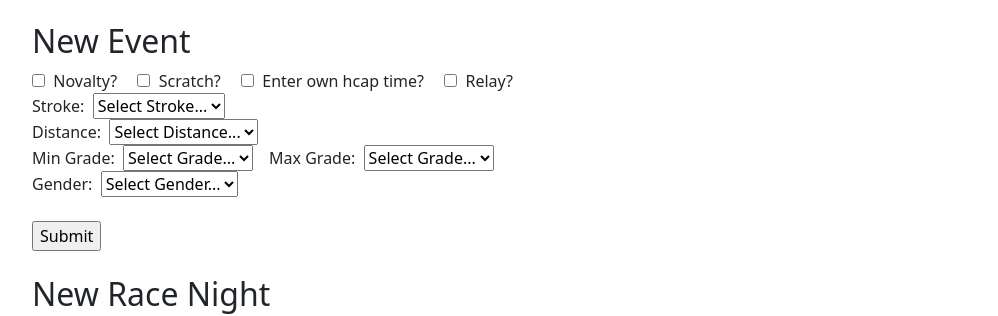
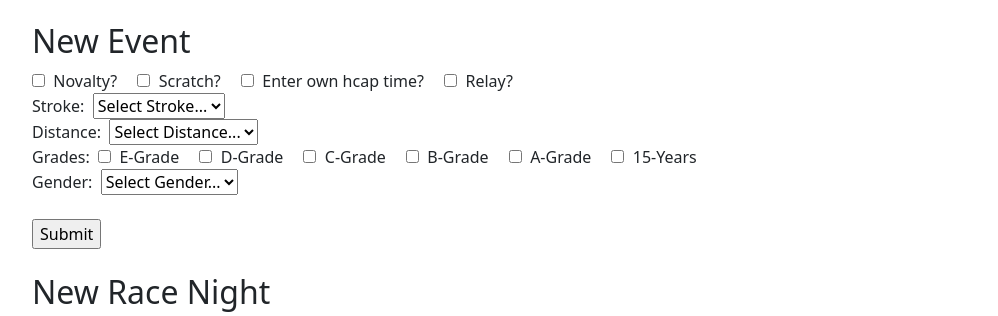
Before and after one commit to brettplumridge81/swim-nights, a React (Create React App) app: page /create in a window 1280 px wide. Shown: the part 212-528 px from the top of the page, without its empty margins (50-1048 px from the left). Built offline with nearby package versions, Linux system fonts and the light colour scheme; no server answers.

Commit message:
grades change

```diff
--- a/src/components/AddEventType.js
+++ b/src/components/AddEventType.js
@@ -10,8 +10,7 @@ export class AddEventType extends Component {
             eventTypeId: uuidv4(),
             stroke: "",
             distance: 0,
-            minGrade: "",
-            maxGrade: "",
+            grades: [],
             gender: "",
             isRelay: false,
             swimmersPerTeam: 1,
@@ -22,8 +21,7 @@ export class AddEventType extends Component {
 
         this.handleChangeStroke = this.handleChangeStroke.bind(this);
         this.handleChangeDistance = this.handleChangeDistance.bind(this);
-        this.handleChangeMinGrade = this.handleChangeMinGrade.bind(this);
-        this.handleChangeMaxGrade = this.handleChangeMaxGrade.bind(this);
+        this.handleChangeGradesList = this.handleChangeGradesList.bind(this);
         this.handleChangeGender = this.handleChangeGender.bind(this);
         this.handleChangeIsRelay = this.handleChangeIsRelay.bind(this);
         this.handleChangeSwimmersPerTeam = this.handleChangeSwimmersPerTeam.bind(this);
@@ -41,12 +39,15 @@ export class AddEventType extends Component {
         this.setState({ distance: event.target.value });
     }
 
-    handleChangeMinGrade(event) {
-        this.setState({ minGrade: event.target.value });
-    }
-
-    handleChangeMaxGrade(event) {
-        this.setState({ maxGrade: event.target.value });
+    handleChangeGradesList(event) {
+        var grades = this.state.grades;
+        if (event.target.checked) {
+            grades.push(event.target.id);
+        } else {
+            var index = grades.indexOf(event.target.id);
+            grades.splice(index, 1);
+        }
+        this.setState({ grades: grades });
     }
 
     handleChangeGender(event) {
@@ -84,12 +85,11 @@ export class AddEventType extends Component {
 
         console.log(this.state.stroke);
         console.log(this.state.distance);
-        console.log(this.state.minGrade);
-        console.log(this.state.maxGrade);
+        console.log(this.state.grades);
         console.log(this.state.gender);
 
-        if (this.state.stroke === "" || this.state.distance === 0 || this.state.minGrade === "" ||
-            this.state.maxGrade === "" || this.state.gender === "") {
+        if (this.state.stroke === "" || this.state.distance === 0 || this.state.grades === [] ||
+        this.state.gender === "") {
             return;
         }
 
@@ -97,8 +97,7 @@ export class AddEventType extends Component {
             eventTypeId: this.state.eventTypeId,
             stroke: this.state.stroke,
             distance: this.state.distance,
-            minGrade: this.state.minGrade,
-            maxGrade: this.state.maxGrade,
+            grades: this.state.grades,
             gender: this.state.gender,
             isRelay: this.state.isRelay,
             swimmersPerTeam: this.state.swimmersPerTeam,
@@ -165,25 +164,19 @@ export class AddEventType extends Component {
 
                 <br/>
 
-                <label for="min-grade">Min Grade: &nbsp;</label>
-                <select name="min-grade" id="min-grade" onChange={this.handleChangeMinGrade}>
-                    <option value="" selected disabled hidden> Select Grade...</option>
-                    <option value="e">E-Grade</option>
-                    <option value="d">D-Grade</option>
-                    <option value="c">C-Grade</option>
-                    <option value="b">B-Grade</option>
-                    <option value="a">A-Grade</option>
-                </select>
-                &emsp;
-                <label for="max-grade">Max Grade: &nbsp;</label>
-                <select name="max-grade" id="max-grade" onChange={this.handleChangeMaxGrade}>
-                    <option value="" selected disabled hidden> Select Grade...</option>
-                    <option value="e">E-Grade</option>
-                    <option value="d">D-Grade</option>
-                    <option value="c">C-Grade</option>
-                    <option value="b">B-Grade</option>
-                    <option value="a">A-Grade</option>
-                </select>
+                <label for="grades">Grades: &nbsp;</label>
+                <input type="checkbox" id="e-grade" name="e-grade" onClick={this.handleChangeGradesList}/>
+                <label for="e-grade">&nbsp; E-Grade &emsp;</label>
+                <input type="checkbox" id="d-grade" name="d-grade" onClick={this.handleChangeGradesList}/>
+                <label for="d-grade">&nbsp; D-Grade &emsp;</label>
+                <input type="checkbox" id="c-grade" name="c-grade" onClick={this.handleChangeGradesList}/>
+                <label for="c-grade">&nbsp; C-Grade &emsp;</label>
+                <input type="checkbox" id="b-grade" name="b-grade" onClick={this.handleChangeGradesList}/>
+                <label for="b-grade">&nbsp; B-Grade &emsp;</label>
+                <input type="checkbox" id="a-grade" name="a-grade" onClick={this.handleChangeGradesList}/>
+                <label for="a-grade">&nbsp; A-Grade &emsp;</label>
+                <input type="checkbox" id="15-years" name="15-years" onClick={this.handleChangeGradesList}/>
+                <label for="15-years">&nbsp; 15-Years &emsp;</label>
 
                 <br/>
 
--- a/src/components/RaceSheets.js
+++ b/src/components/RaceSheets.js
@@ -138,6 +138,8 @@ export class RaceSheets extends Component {
               </table>
             </div>
           );
+        } else {
+          return (<p></p>)
         }
       })
     );
```
